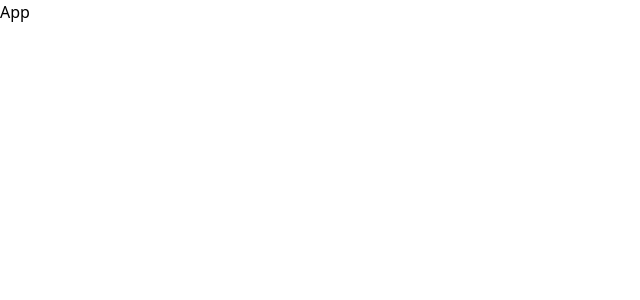
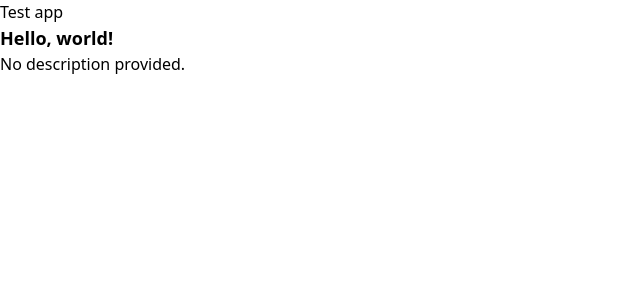
Before and after one commit to pravunathCBD/react-learning, a React (Vite) app: page / in a window 1280 px wide. Shown: the top 300 px of the page, without its empty margins (0-640 px from the left). Built offline with nearby package versions, Linux system fonts and the light colour scheme.

Commit message:
understanding props

```diff
--- a/src/App.tsx
+++ b/src/App.tsx
@@ -1,5 +1,15 @@
+import PropComponent from './components/PropComponent';
+
 const App = () => {
-  return <div>App</div>;
+  return (
+    <div>
+      <p className='font-medium'>Test app</p>
+      <PropComponent
+        title='Hello, world!'
+        // description='This is a test description.'
+      />
+    </div>
+  );
 };
 
 export default App;
--- /dev/null
+++ b/src/components/PropComponent.tsx
@@ -0,0 +1,20 @@
+import React from 'react';
+
+export interface PropComponentProps {
+  title: string;
+  description?: string;
+}
+
+const PropComponent: React.FC<PropComponentProps> = ({
+  title,
+  description = 'No description provided.',
+}) => {
+  return (
+    <div>
+      <p className='text-lg font-semibold'>{title}</p>
+      <p>{description}</p>
+    </div>
+  );
+};
+
+export default PropComponent;
--- a/tailwind.config.js
+++ b/tailwind.config.js
@@ -1,8 +1,8 @@
 /** @type {import('tailwindcss').Config} */
 export default {
-  content: [],
+  content: ['./index.html', './src/**/*.{js,ts,jsx,tsx}'],
   theme: {
     extend: {},
   },
   plugins: [],
-}
+};
```
Also changed, not shown: 1 other file (tests, documents, lock files or other folders).
